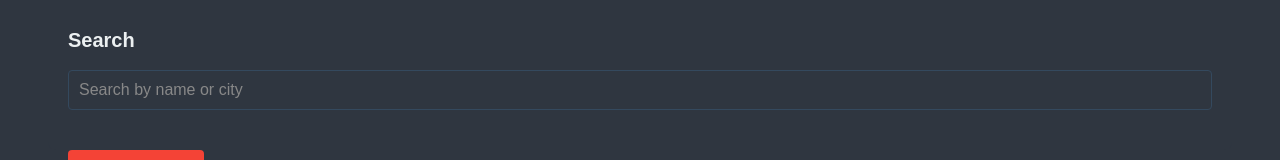
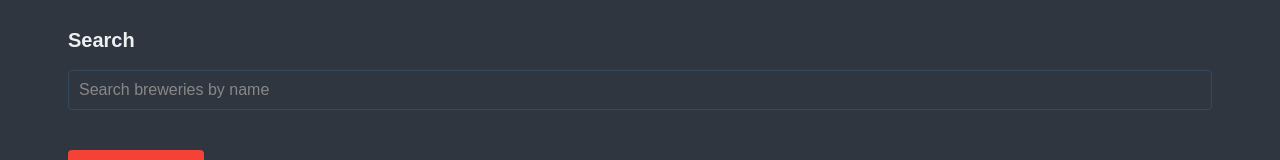
Before and after one commit to kiryl-f/table-test-task, a React (Vite) app: page / in a window 1280 px wide. Shown: the part 273-433 px from the top of the page. Built offline with nearby package versions, Linux system fonts and the light colour scheme; no server answers.

Commit message:
search filter minor update

```diff
--- a/src/features/brewery/ui/Filters/SearchFilter.tsx
+++ b/src/features/brewery/ui/Filters/SearchFilter.tsx
@@ -18,7 +18,7 @@ export const SearchFilter: React.FC<SearchFilterProps> = React.memo(({ search, s
       <h3>Search</h3>
       <input
         type="text"
-        placeholder="Search by name or city"
+        placeholder="Search breweries by name"
         value={search}
         onChange={handleSearchChange}
       />
```
